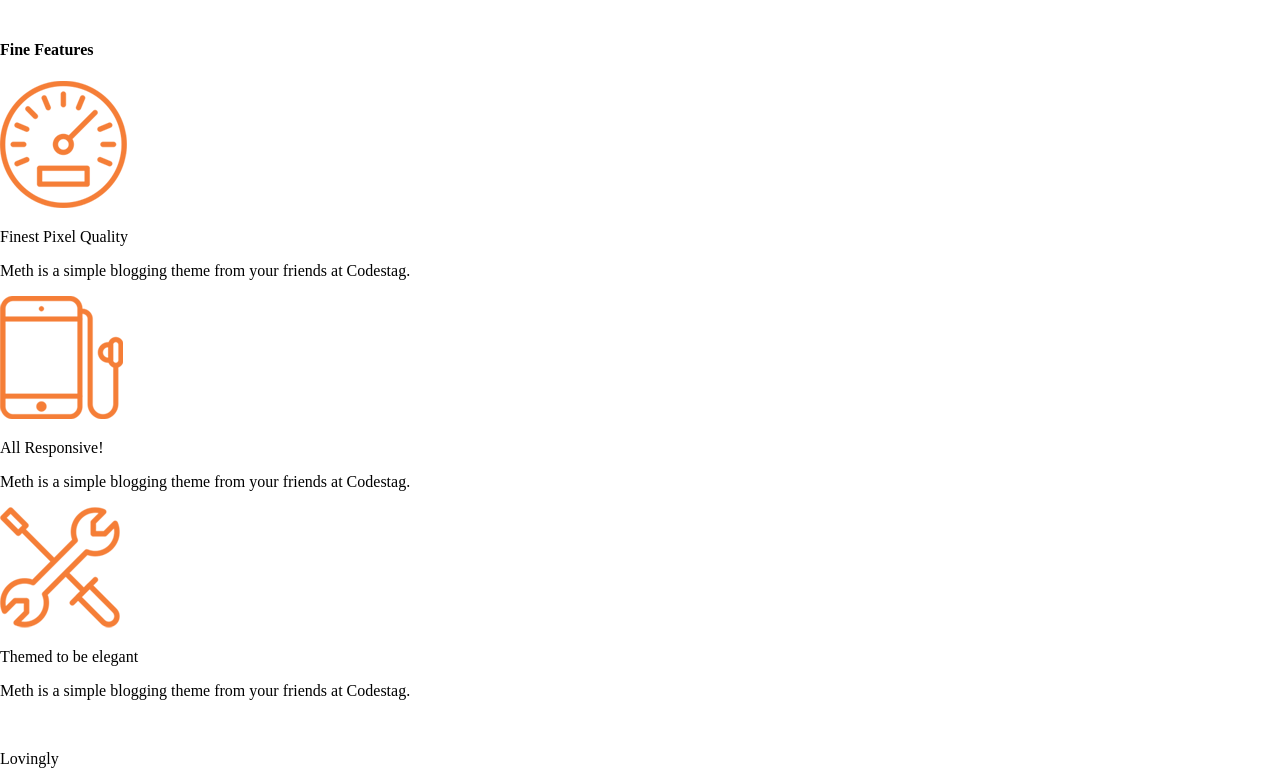
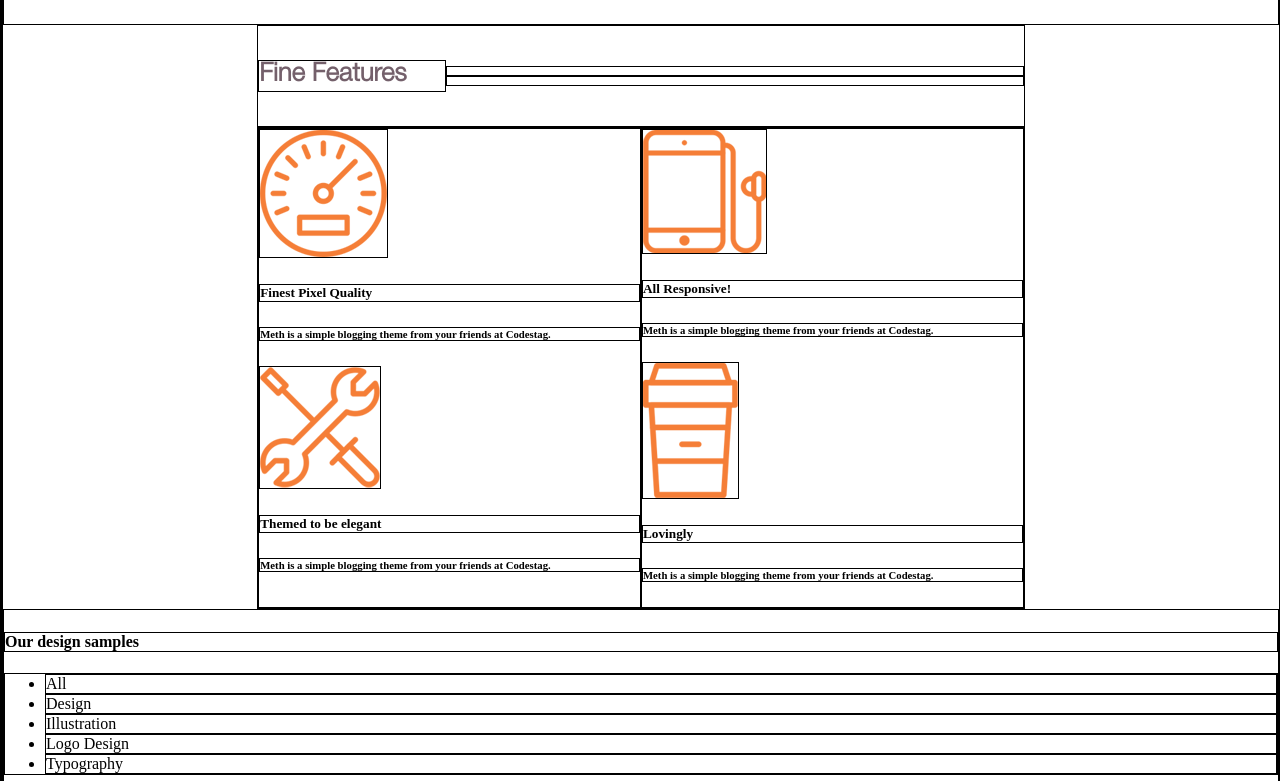
Before and after one commit to bonbers/Exo2-Css, a plain HTML site: page index.html in a window 1280 px wide. Shown: the part 780-1561 px from the top of the page. Drawn offline with Linux system fonts and the light colour scheme.

Commit message:
CSS en cours

```diff
--- a/index.html
+++ b/index.html
@@ -45,26 +45,33 @@
 
 </header>
 
-<section class="group2">
+       <div class="titre1">
+       <h4>Fine Features</h4>
+     <div class="trait">
+       <hr>
+     </div>
+       </div>
 
-       <h4>Fine Features</h4>
-
+       <section class="group2">
+     <article class="first">
        <img src="img/icon1.png" alt=""></img>
-       <p>Finest Pixel Quality</p>
-       <p>Meth is a simple blogging theme from your friends at Codestag.</p>
-
-       <img src="img/icon2.png" alt=""></img>
-       <p>All Responsive!</p>
-       <p>Meth is a simple blogging theme from your friends at Codestag.</p>
+       <h5>Finest Pixel Quality</h5>
+       <h6>Meth is a simple blogging theme from your friends at Codestag.</h6>
 
        <img src="img/icon4.png" alt=""></img>
-       <p>Themed to be elegant</p>
-       <p>Meth is a simple blogging theme from your friends at Codestag.</p>
+       <h5>Themed to be elegant</h5>
+       <h6>Meth is a simple blogging theme from your friends at Codestag.</h6>
 
-       <img src="icon3.png" alt=""></img>
-       <p>Lovingly</p>
-       <p>Meth is a simple blogging theme from your friends at Codestag.</p>
+     </article>
+     <article class="second">
+       <img src="img/icon2.png" alt=""></img>
+       <h5>All Responsive!</h5>
+       <h6>Meth is a simple blogging theme from your friends at Codestag.</h6>
 
+       <img src="img/icon3.png" alt=""></img>
+       <h5>Lovingly</h5>
+       <h6>Meth is a simple blogging theme from your friends at Codestag.</h6>
+    </article>
 </section>
 
 <section class="group3">
--- a/style.css
+++ b/style.css
@@ -1,3 +1,6 @@
+* {
+  border: 1px solid black;
+}
 body {
   margin: auto;
   width: 100%;
@@ -60,6 +63,7 @@ width: 100%;
   font-family: "Helvetic";
   font-size: 3.2vw;
   color: white;
+  font-weight: 100;
 }
 
 #text1 h3 {
@@ -67,7 +71,7 @@ width: 100%;
   font-family: "Helvetic";
   font-size: 1.5vw;
   color: white;
-
+  font-weight: 100;
 }
 
 /*MENU NAV HEADER*/
@@ -88,3 +92,38 @@ a {
   color: white;
   font-size: 0.8vw;
 }
+
+/*En tete partie 2*/
+.titre1 {
+  width: 60%;
+  display: flex;
+  margin: auto;
+}
+
+.titre1 h4 {
+  font-family: "Helvetic";
+  font-size: 2vw;
+  color : #74606b;
+  padding-right: 3vw;
+}
+
+hr
+{
+  color: #ebeae5;
+}
+
+.trait {
+  color: #ebeae5;
+  flex:1;
+  margin: auto;
+}
+
+.group2{
+  width: 60%;
+  margin: auto;
+  display : flex;
+}
+
+.group2 article {
+flex: 1;
+}
```
